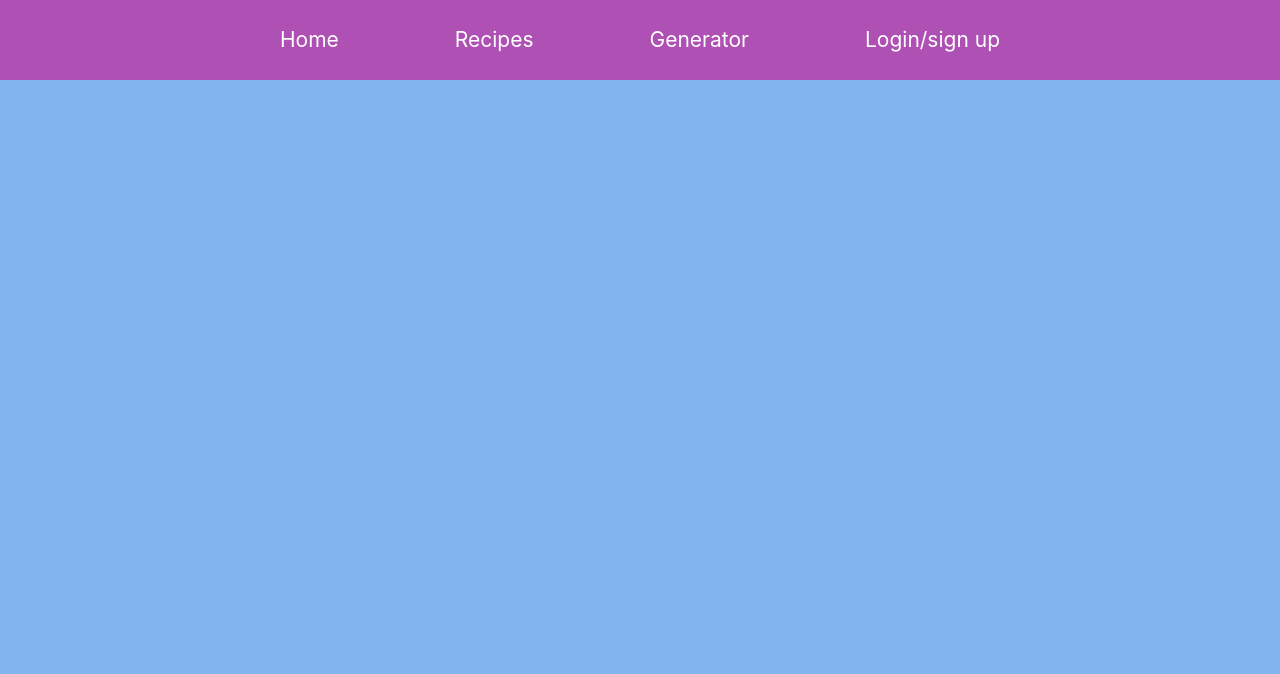
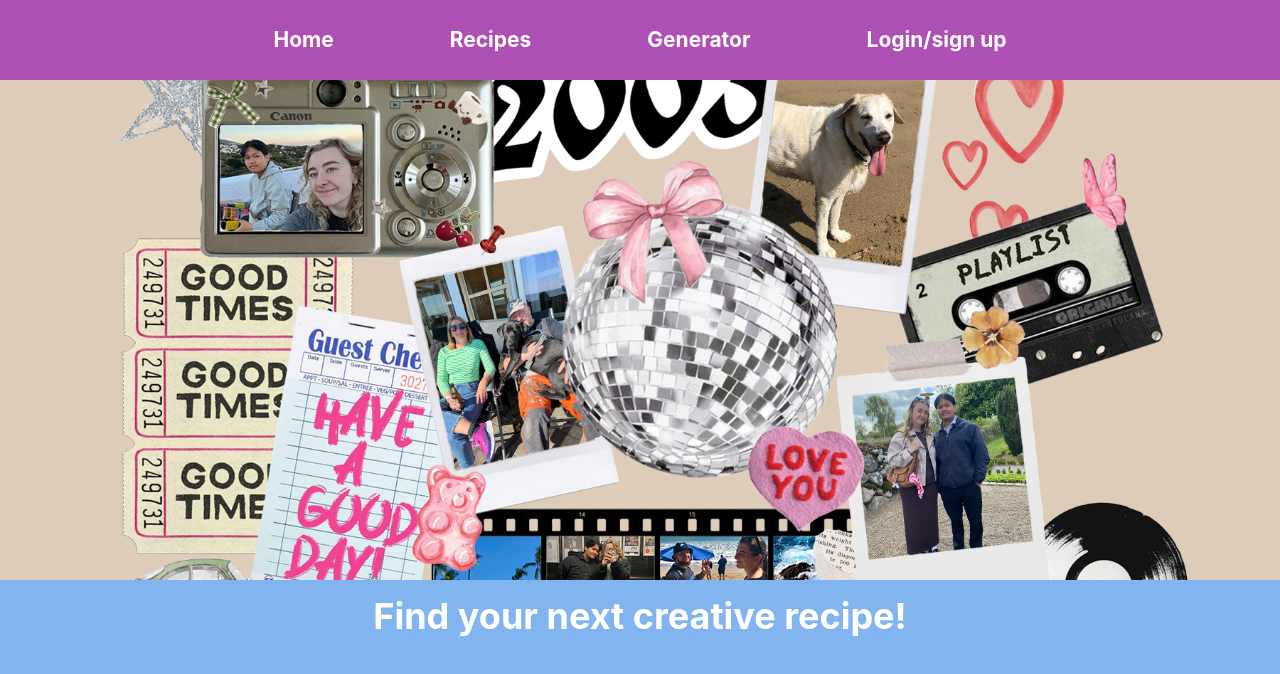
Before and after one commit to Emisim01/creativeexam, a Vue app: page / in a window 1280 px wide. Shown: the top 674 px of the page. Built offline with nearby package versions, Linux system fonts and the light colour scheme.

Commit message:
små små ændringer + hero

```diff
--- a/src/assets/base.css
+++ b/src/assets/base.css
@@ -55,7 +55,6 @@
 *::after {
   box-sizing: border-box;
   margin: 0;
-  font-weight: normal;
 }
 
 body {
@@ -79,7 +78,6 @@ body {
     'Droid Sans',
     'Helvetica Neue',
     sans-serif;
-  font-size: 15px;
   text-rendering: optimizeLegibility;
   -webkit-font-smoothing: antialiased;
   -moz-osx-font-smoothing: grayscale;
--- a/src/views/HomeView.vue
+++ b/src/views/HomeView.vue
@@ -1,6 +1,12 @@
 <template>
   <div>
+ <img
+      src="@/assets/heroImg.png" alt="Hero" class="w-screen h-[80vw] min-h-[250px] max-h-[500px] object-cover block"
+    />
+  </div>
+  <div>
 
+      <p class="p-4 text-4xl font-bold text-white flex justify-center gap-4">Find your next creative recipe!</p>
   </div>
 </template>
 
```
Also changed, not shown: src/assets/heroImg.png (added).
